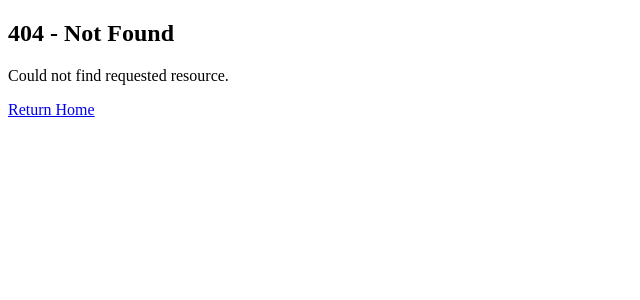
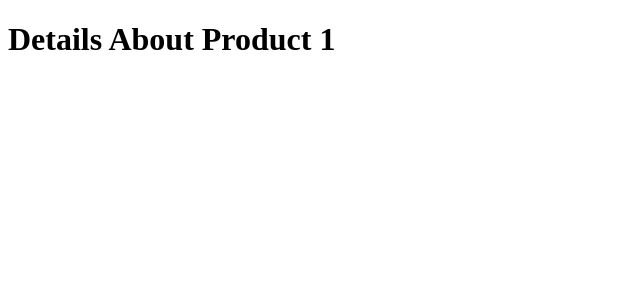
Before and after one commit to faddah/nextjs-codeevolution-routing-demo, a Next.js app: page /products/1 in a window 1280 px wide. Before the commit this address had no page. Shown: the top 300 px of the page, without its empty margins (0-640 px from the left). Built offline with nearby package versions, Linux system fonts and the light colour scheme.

Commit message:
Created nested ProductDetails page for use in products routing folder.

```diff
--- /dev/null
+++ b/src/app/products/[productId]/page.tsx
@@ -0,0 +1,3 @@
+export default function ProductDetails({ params }: { params: { productId: string } }) {
+	return <h1>Details About Product {params.productId}</h1>;
+}
```
